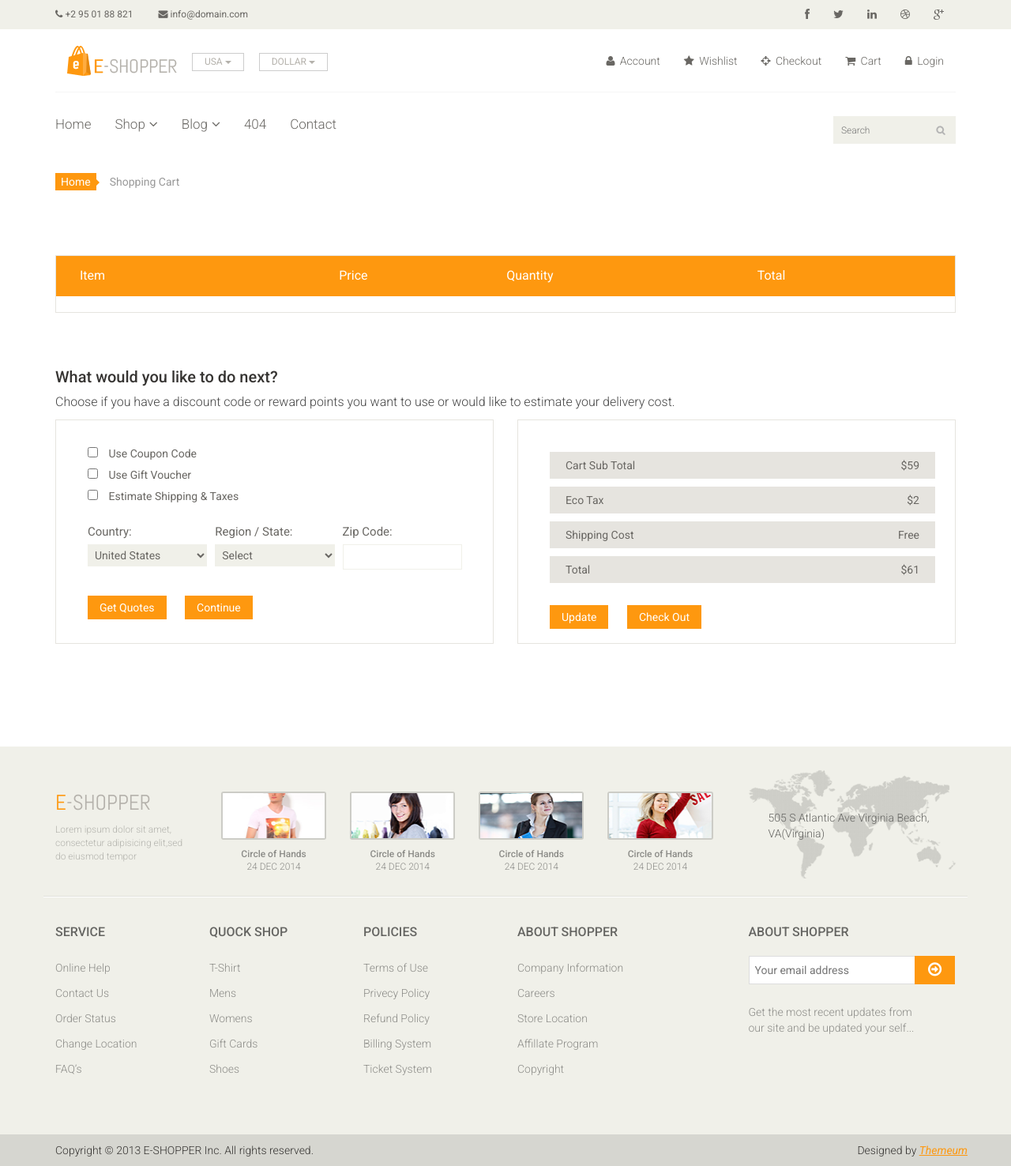
After one commit to definitionofrightrash/simpleShop, a Django app: page /shop/cart/9 in a window 1280 px wide. The commit adds this page. Shown: the whole page at 79% size. Run offline with Django 3.2, Linux system fonts and the light colour scheme; data comes from the database, SQL or seed files in the repository; data that the repository does not hold is empty.

Commit message:
cart added

```diff
--- /dev/null
+++ b/shop/templates/Eshopper/cart.html
@@ -0,0 +1,446 @@
+<!DOCTYPE html>
+<html lang="en">
+<head>
+	{% load static %}
+    <meta charset="utf-8">
+    <meta name="viewport" content="width=device-width, initial-scale=1.0">
+    <meta name="description" content="">
+    <meta name="author" content="">
+    <title>Cart | E-Shopper</title>
+    <link href="{% static "css/bootstrap.min.css" %}" rel="stylesheet">
+    <link href="{% static "css/font-awesome.min.css" %}" rel="stylesheet">
+    <link href="{% static "css/prettyPhoto.css" %}" rel="stylesheet">
+    <link href="{% static "css/price-range.css" %}" rel="stylesheet">
+    <link href="{% static "css/animate.css" %}" rel="stylesheet">
+	<link href="{% static "css/main.css" %}" rel="stylesheet">
+	<link href="{% static "css/responsive.css" %}" rel="stylesheet">
+    <!--[if lt IE 9]>
+    <script src="js/html5shiv.js"></script>
+    <script src="js/respond.min.js"></script>
+    <![endif]-->
+    <link rel="shortcut icon" href="images/ico/favicon.ico">
+    <link rel="apple-touch-icon-precomposed" sizes="144x144" href="{% static "images/ico/apple-touch-icon-144-precomposed.png" %}">
+    <link rel="apple-touch-icon-precomposed" sizes="114x114" href="{% static "images/ico/apple-touch-icon-114-precomposed.png" %}">
+    <link rel="apple-touch-icon-precomposed" sizes="72x72" href="{% static "images/ico/apple-touch-icon-72-precomposed.png" %}">
+    <link rel="apple-touch-icon-precomposed" href="{% static "images/ico/apple-touch-icon-57-precomposed.png" %}">
+</head><!--/head-->
+
+<body>
+	<header id="header"><!--header-->
+		<div class="header_top"><!--header_top-->
+			<div class="container">
+				<div class="row">
+					<div class="col-sm-6">
+						<div class="contactinfo">
+							<ul class="nav nav-pills">
+								<li><a href=""><i class="fa fa-phone"></i> +2 95 01 88 821</a></li>
+								<li><a href=""><i class="fa fa-envelope"></i> info@domain.com</a></li>
+							</ul>
+						</div>
+					</div>
+					<div class="col-sm-6">
+						<div class="social-icons pull-right">
+							<ul class="nav navbar-nav">
+								<li><a href=""><i class="fa fa-facebook"></i></a></li>
+								<li><a href=""><i class="fa fa-twitter"></i></a></li>
+								<li><a href=""><i class="fa fa-linkedin"></i></a></li>
+								<li><a href=""><i class="fa fa-dribbble"></i></a></li>
+								<li><a href=""><i class="fa fa-google-plus"></i></a></li>
+							</ul>
+						</div>
+					</div>
+				</div>
+			</div>
+		</div><!--/header_top-->
+
+		<div class="header-middle"><!--header-middle-->
+			<div class="container">
+				<div class="row">
+					<div class="col-md-4 clearfix">
+						<div class="logo pull-left">
+							<a href="index.html"><img src="{% static "images/home/logo.png" %}" alt="" /></a>
+						</div>
+						<div class="btn-group pull-right clearfix">
+							<div class="btn-group">
+								<button type="button" class="btn btn-default dropdown-toggle usa" data-toggle="dropdown">
+									USA
+									<span class="caret"></span>
+								</button>
+								<ul class="dropdown-menu">
+									<li><a href="">Canada</a></li>
+									<li><a href="">UK</a></li>
+								</ul>
+							</div>
+
+							<div class="btn-group">
+								<button type="button" class="btn btn-default dropdown-toggle usa" data-toggle="dropdown">
+									DOLLAR
+									<span class="caret"></span>
+								</button>
+								<ul class="dropdown-menu">
+									<li><a href="">Canadian Dollar</a></li>
+									<li><a href="">Pound</a></li>
+								</ul>
+							</div>
+						</div>
+					</div>
+					<div class="col-md-8 clearfix">
+						<div class="shop-menu clearfix pull-right">
+							<ul class="nav navbar-nav">
+								<li><a href=""><i class="fa fa-user"></i> Account</a></li>
+								<li><a href=""><i class="fa fa-star"></i> Wishlist</a></li>
+								<li><a href="checkout.html"><i class="fa fa-crosshairs"></i> Checkout</a></li>
+								<li><a href="cart.html"><i class="fa fa-shopping-cart"></i> Cart</a></li>
+								<li><a href="login.html"><i class="fa fa-lock"></i> Login</a></li>
+							</ul>
+						</div>
+					</div>
+				</div>
+			</div>
+		</div><!--/header-middle-->
+
+		<div class="header-bottom"><!--header-bottom-->
+			<div class="container">
+				<div class="row">
+					<div class="col-sm-9">
+						<div class="navbar-header">
+							<button type="button" class="navbar-toggle" data-toggle="collapse" data-target=".navbar-collapse">
+								<span class="sr-only">Toggle navigation</span>
+								<span class="icon-bar"></span>
+								<span class="icon-bar"></span>
+								<span class="icon-bar"></span>
+							</button>
+						</div>
+						<div class="mainmenu pull-left">
+							<ul class="nav navbar-nav collapse navbar-collapse">
+								<li><a href="index.html">Home</a></li>
+								<li class="dropdown"><a href="#">Shop<i class="fa fa-angle-down"></i></a>
+                                    <ul role="menu" class="sub-menu">
+                                        <li><a href="shop.html">Products</a></li>
+										<li><a href="product-details.html">Product Details</a></li>
+										<li><a href="checkout.html">Checkout</a></li>
+										<li><a href="cart.html" class="active">Cart</a></li>
+										<li><a href="login.html">Login</a></li>
+                                    </ul>
+                                </li>
+								<li class="dropdown"><a href="#">Blog<i class="fa fa-angle-down"></i></a>
+                                    <ul role="menu" class="sub-menu">
+                                        <li><a href="blog.html">Blog List</a></li>
+										<li><a href="blog-single.html">Blog Single</a></li>
+                                    </ul>
+                                </li>
+								<li><a href="404.html">404</a></li>
+								<li><a href="contact-us.html">Contact</a></li>
+							</ul>
+						</div>
+					</div>
+					<div class="col-sm-3">
+						<div class="search_box pull-right">
+							<input type="text" placeholder="Search"/>
+						</div>
+					</div>
+				</div>
+			</div>
+		</div><!--/header-bottom-->
+	</header><!--/header-->
+
+	<section id="cart_items">
+		<div class="container">
+			<div class="breadcrumbs">
+				<ol class="breadcrumb">
+				  <li><a href="#">Home</a></li>
+				  <li class="active">Shopping Cart</li>
+				</ol>
+			</div>
+			<div class="table-responsive cart_info">
+				<table class="table table-condensed">
+					<thead>
+						<tr class="cart_menu">
+							<td class="image">Item</td>
+							<td class="description"></td>
+							<td class="price">Price</td>
+							<td class="quantity">Quantity</td>
+							<td class="total">Total</td>
+							<td></td>
+						</tr>
+					</thead>
+					<tbody>
+
+						{% for item in cart_items %}
+						<tr>
+							<td class="cart_product">
+								<a href=""><img src={{item.Image.url}} alt=""></a>
+							</td>
+							<td class="cart_description">
+								<h4><a href="">{{item.Description}}</a></h4>
+								<p>Product ID: {{item.Code}}</p>
+							</td>
+							<td class="cart_price">
+								<p>{{item.BuyPrice}}</p>
+							</td>
+							<td class="cart_quantity">
+								<div class="cart_quantity_button">
+									<a class="cart_quantity_up" href=""> + </a>
+									<input class="cart_quantity_input" type="text" name="quantity" value={{item.QtyInStock}} autocomplete="off" size="2">
+									<a class="cart_quantity_down" href=""> - </a>
+								</div>
+							</td>
+							<td class="cart_total">
+								<p class="cart_total_price">{{item.BuyPrice}}</p>
+							</td>
+							<td class="cart_delete">
+								<a class="cart_quantity_delete" href=""><i class="fa fa-times"></i></a>
+							</td>
+						</tr>
+						{% endfor %}
+
+					</tbody>
+				</table>
+			</div>
+		</div>
+	</section> <!--/#cart_items-->
+
+	<section id="do_action">
+		<div class="container">
+			<div class="heading">
+				<h3>What would you like to do next?</h3>
+				<p>Choose if you have a discount code or reward points you want to use or would like to estimate your delivery cost.</p>
+			</div>
+			<div class="row">
+				<div class="col-sm-6">
+					<div class="chose_area">
+						<ul class="user_option">
+							<li>
+								<input type="checkbox">
+								<label>Use Coupon Code</label>
+							</li>
+							<li>
+								<input type="checkbox">
+								<label>Use Gift Voucher</label>
+							</li>
+							<li>
+								<input type="checkbox">
+								<label>Estimate Shipping & Taxes</label>
+							</li>
+						</ul>
+						<ul class="user_info">
+							<li class="single_field">
+								<label>Country:</label>
+								<select>
+									<option>United States</option>
+									<option>Bangladesh</option>
+									<option>UK</option>
+									<option>India</option>
+									<option>Pakistan</option>
+									<option>Ucrane</option>
+									<option>Canada</option>
+									<option>Dubai</option>
+								</select>
+
+							</li>
+							<li class="single_field">
+								<label>Region / State:</label>
+								<select>
+									<option>Select</option>
+									<option>Dhaka</option>
+									<option>London</option>
+									<option>Dillih</option>
+									<option>Lahore</option>
+									<option>Alaska</option>
+									<option>Canada</option>
+									<option>Dubai</option>
+								</select>
+
+							</li>
+							<li class="single_field zip-field">
+								<label>Zip Code:</label>
+								<input type="text">
+							</li>
+						</ul>
+						<a class="btn btn-default update" href="">Get Quotes</a>
+						<a class="btn btn-default check_out" href="">Continue</a>
+					</div>
+				</div>
+				<div class="col-sm-6">
+					<div class="total_area">
+						<ul>
+							<li>Cart Sub Total <span>$59</span></li>
+							<li>Eco Tax <span>$2</span></li>
+							<li>Shipping Cost <span>Free</span></li>
+							<li>Total <span>$61</span></li>
+						</ul>
+							<a class="btn btn-default update" href="">Update</a>
+							<a class="btn btn-default check_out" href="">Check Out</a>
+					</div>
+				</div>
+			</div>
+		</div>
+	</section><!--/#do_action-->
+
+	<footer id="footer"><!--Footer-->
+		<div class="footer-top">
+			<div class="container">
+				<div class="row">
+					<div class="col-sm-2">
+						<div class="companyinfo">
+							<h2><span>e</span>-shopper</h2>
+							<p>Lorem ipsum dolor sit amet, consectetur adipisicing elit,sed do eiusmod tempor</p>
+						</div>
+					</div>
+					<div class="col-sm-7">
+						<div class="col-sm-3">
+							<div class="video-gallery text-center">
+								<a href="#">
+									<div class="iframe-img">
+										<img src="{% static "images/home/iframe1.png" %}" alt="" />
+									</div>
+									<div class="overlay-icon">
+										<i class="fa fa-play-circle-o"></i>
+									</div>
+								</a>
+								<p>Circle of Hands</p>
+								<h2>24 DEC 2014</h2>
+							</div>
+						</div>
+
+						<div class="col-sm-3">
+							<div class="video-gallery text-center">
+								<a href="#">
+									<div class="iframe-img">
+										<img src="{% static "images/home/iframe2.png" %}" alt="" />
+									</div>
+									<div class="overlay-icon">
+										<i class="fa fa-play-circle-o"></i>
+									</div>
+								</a>
+								<p>Circle of Hands</p>
+								<h2>24 DEC 2014</h2>
+							</div>
+						</div>
+
+						<div class="col-sm-3">
+							<div class="video-gallery text-center">
+								<a href="#">
+									<div class="iframe-img">
+										<img src="{% static "images/home/iframe3.png" %}" alt="" />
+									</div>
+									<div class="overlay-icon">
+										<i class="fa fa-play-circle-o"></i>
+									</div>
+								</a>
+								<p>Circle of Hands</p>
+								<h2>24 DEC 2014</h2>
+							</div>
+						</div>
+
+						<div class="col-sm-3">
+							<div class="video-gallery text-center">
+								<a href="#">
+									<div class="iframe-img">
+										<img src="{% static "images/home/iframe4.png" %}" alt="" />
+									</div>
+									<div class="overlay-icon">
+										<i class="fa fa-play-circle-o"></i>
+									</div>
+								</a>
+								<p>Circle of Hands</p>
+								<h2>24 DEC 2014</h2>
+							</div>
+						</div>
+					</div>
+					<div class="col-sm-3">
+						<div class="address">
+							<img src="{% static "images/home/map.png" %}" alt="" />
+							<p>505 S Atlantic Ave Virginia Beach, VA(Virginia)</p>
+						</div>
+					</div>
+				</div>
+			</div>
+		</div>
+
+		<div class="footer-widget">
+			<div class="container">
+				<div class="row">
+					<div class="col-sm-2">
+						<div class="single-widget">
+							<h2>Service</h2>
+							<ul class="nav nav-pills nav-stacked">
+								<li><a href="">Online Help</a></li>
+								<li><a href="">Contact Us</a></li>
+								<li><a href="">Order Status</a></li>
+								<li><a href="">Change Location</a></li>
+								<li><a href="">FAQ’s</a></li>
+							</ul>
+						</div>
+					</div>
+					<div class="col-sm-2">
+						<div class="single-widget">
+							<h2>Quock Shop</h2>
+							<ul class="nav nav-pills nav-stacked">
+								<li><a href="">T-Shirt</a></li>
+								<li><a href="">Mens</a></li>
+								<li><a href="">Womens</a></li>
+								<li><a href="">Gift Cards</a></li>
+								<li><a href="">Shoes</a></li>
+							</ul>
+						</div>
+					</div>
+					<div class="col-sm-2">
+						<div class="single-widget">
+							<h2>Policies</h2>
+							<ul class="nav nav-pills nav-stacked">
+								<li><a href="">Terms of Use</a></li>
+								<li><a href="">Privecy Policy</a></li>
+								<li><a href="">Refund Policy</a></li>
+								<li><a href="">Billing System</a></li>
+								<li><a href="">Ticket System</a></li>
+							</ul>
+						</div>
+					</div>
+					<div class="col-sm-2">
+						<div class="single-widget">
+							<h2>About Shopper</h2>
+							<ul class="nav nav-pills nav-stacked">
+								<li><a href="">Company Information</a></li>
+								<li><a href="">Careers</a></li>
+								<li><a href="">Store Location</a></li>
+								<li><a href="">Affillate Program</a></li>
+								<li><a href="">Copyright</a></li>
+							</ul>
+						</div>
+					</div>
+					<div class="col-sm-3 col-sm-offset-1">
+						<div class="single-widget">
+							<h2>About Shopper</h2>
+							<form action="#" class="searchform">
+								<input type="text" placeholder="Your email address" />
+								<button type="submit" class="btn btn-default"><i class="fa fa-arrow-circle-o-right"></i></button>
+								<p>Get the most recent updates from <br />our site and be updated your self...</p>
+							</form>
+						</div>
+					</div>
+
+				</div>
+			</div>
+		</div>
+
+		<div class="footer-bottom">
+			<div class="container">
+				<div class="row">
+					<p class="pull-left">Copyright © 2013 E-SHOPPER Inc. All rights reserved.</p>
+					<p class="pull-right">Designed by <span><a target="_blank" href="http://www.themeum.com">Themeum</a></span></p>
+				</div>
+			</div>
+		</div>
+
+	</footer><!--/Footer-->
+
+
+
+    <script src="{% static "js/jquery.js" %}"></script>
+	<script src="{% static "js/bootstrap.min.js" %}"></script>
+	<script src="{% static "js/jquery.scrollUp.min.js" %}"></script>
+    <script src="{% static "js/jquery.prettyPhoto.js" %}"></script>
+    <script src="{% static "js/main.js" %}"></script>
+</body>
+</html>
--- a/shop/urls.py
+++ b/shop/urls.py
@@ -7,5 +7,6 @@ urlpatterns = [
     path('' ,views.index, name = 'index'),
     path('register/', views.register, name = 'register'),
     path('login/',views.login , name = 'login'),
-    path('loginPage/',views.loginPage , name = 'loginPage'),
+    path('cart/<CustomerID>', views.cart, name= 'cart'),
+   # path('cart/', views.cart, name= 'cart'),
     ]
--- a/shop/views.py
+++ b/shop/views.py
@@ -1,11 +1,9 @@
 from django.shortcuts import render
-from .models import Customer,Product
+
+from .models import Customer, Product, Cart_Item
 import hashlib
 def index(request):
-    p = Product.objects.all()
-    return render(request,'Eshopper/shop.html',{'Products':p})
-def loginPage(request):
-    return render(request, 'Eshopper/login.html',{})
+    return render(request,'Eshopper/login.html',{})
 def register(request):
     username = request.POST['Name']
     email = request.POST['Email Address']
@@ -16,7 +14,7 @@ def register(request):
         c = Customer(Name = username, Email = email, Password = hashlib.md5(password.encode()).digest())
         c.save()
         p = Product.objects.all()
-        return render(request,'Eshopper/shop.html',{'Products':p})
+        return render(request,'Eshopper/shop.html',{'customer':c,'products':p})
 
 def login(request):
     email = request.POST['email']
@@ -24,6 +22,10 @@ def login(request):
     try:
         c = Customer.objects.get(Email = email , Password = hashlib.md5(password.encode()).digest())
         p = Product.objects.all()
-        return render(request,'Eshopper/shop.html',{'Products':p})
+        return render(request,'Eshopper/shop.html',{'customer':c, 'products':p})
     except Customer.DoesNotExist:
         return render(request, 'Eshopper/login.html',{})
+
+def cart(request, CustomerID):
+    cart_items = Cart_Item.objects.filter(CustomerID = CustomerID).select_related('ProductCode')
+    return render(request, 'Eshopper/cart.html', {'cart_items':cart_items})
```
Also changed, not shown: shop/models.py (+8 -13 lines), shop/templates/Eshopper/shop.html (+26 -24 lines), db.sqlite3, shop/migrations/0003_auto_20200923_0747.py (added), shop/migrations/0004_auto_20200924_1700.py (added), shop/migrations/0005_auto_20200924_2129.py (added), shop/migrations/0006_auto_20200925_0926.py (added).
